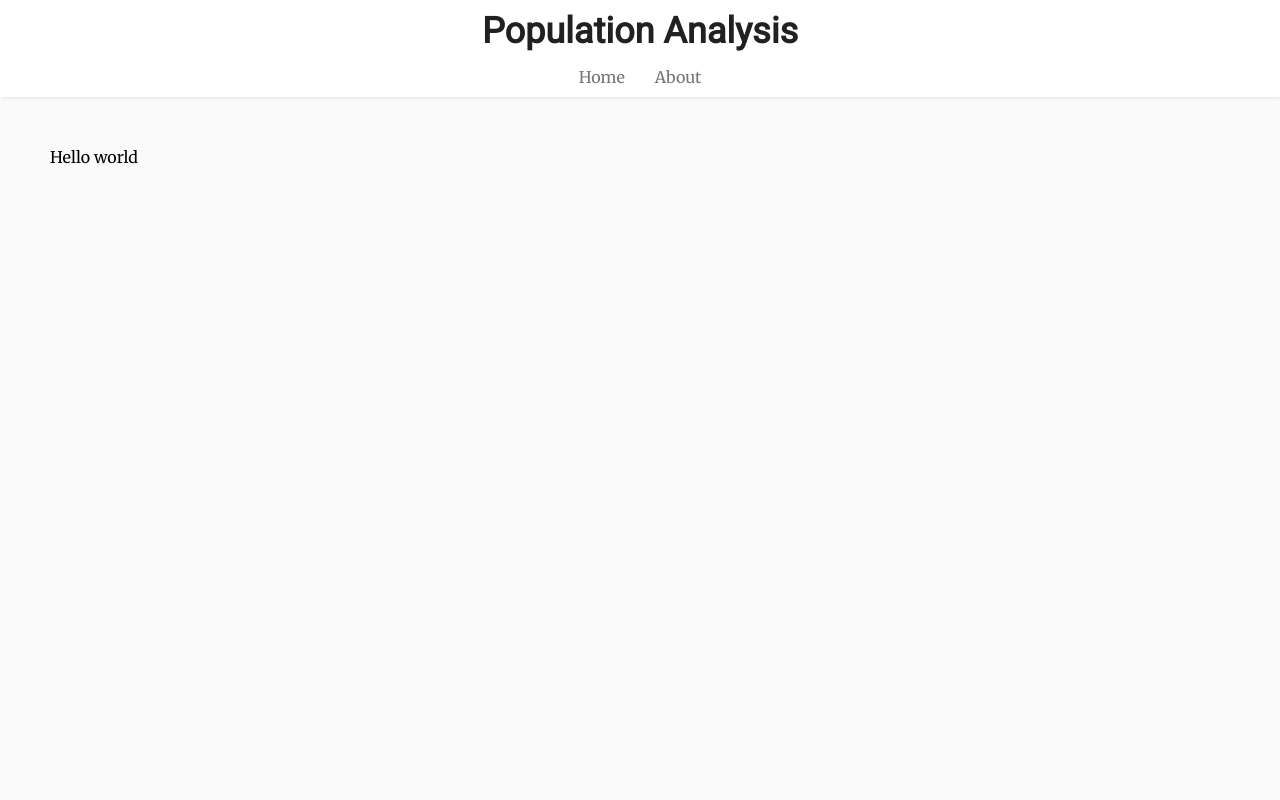
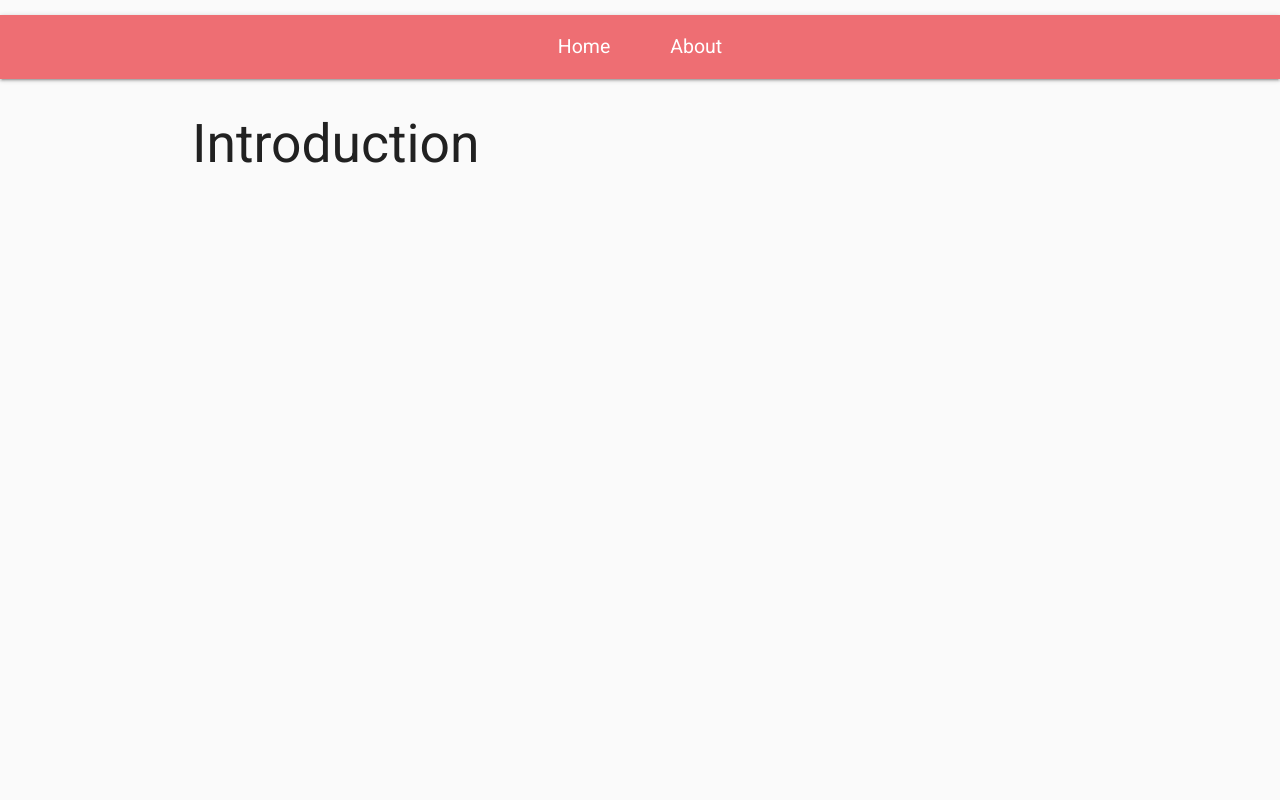
Before and after one commit to woojiahao/pds-analysis, a Flask app: page / in a window 1280 px wide. Run offline with Flask 2, Linux system fonts and the light colour scheme.

Commit message:
switched to using materialize to style the page

```diff
--- a/app/static/css/styles.css
+++ b/app/static/css/styles.css
@@ -1,4 +1,3 @@
-@import url('https://fonts.googleapis.com/css?family=Merriweather');
 @import url('https://fonts.googleapis.com/css?family=Roboto');
 
 * {
@@ -10,24 +9,11 @@
 }
 
 body {
+    font-size: 16px;
     overflow-x: hidden;
     width: 100%;
     background-color: #fafafa;
-    font-family: 'Merriweather', serif;
-}
-
-header {
-    background-color: #FFFFFF;
-    padding: 10px 0;
-    color: #212121;
-    box-shadow: 2px 2px 2px #ededed;
-    margin-bottom: 50px;
-}
-
-h1.title {
     font-family: 'Roboto', sans-serif;
-    font-size: 36px;
-    text-align: center;
 }
 
 ul {
@@ -36,7 +22,7 @@ ul {
 }
 
 nav {
-    margin-top: 15px;
+    margin-top: 1rem;
 }
 
 nav > ul {
@@ -47,46 +33,19 @@ nav > ul {
     color: #757575;
 }
 
-nav > ul li:not(:last-child) {
-    margin-right: 30px;
+nav > ul li a {
+    font-size: 1.3rem;
 }
 
-nav > ul li {
-    position: relative;
+nav > ul li:not(:last-child) {
+    margin-right: 2rem;
 }
-
-nav > ul li::before {
-    position: absolute;
-    content: '';
-    left: 0;
-    right: 0;
-    height: 3px;
-    background-color: #2196F3;
-    bottom: -5px;
-    transform: scaleY(0);
-    transform-origin: bottom;
-    transition: all 0.3s ease;
-}
-
-nav > ul li:hover {
-    cursor: pointer;
-    color: #2196F3;
-}
-
-nav > ul li:hover::before {
-    transform: scaleY(1);
-}
-
 a {
     text-decoration: none;
     text-decoration-color: inherit;
     color: inherit;
 }
 
-div.content {
-    margin: 0 50px;
-}
-
 .about a {
     color: #1565C0;
     text-decoration: underline;
--- a/app/templates/about.html
+++ b/app/templates/about.html
@@ -1,6 +1,7 @@
 {% extends 'base.html' %}
 {% block content %}
-<div class="content about">
+<div class="container about">
+	<h2>About</h2>
     <p>This website is created by Woo Jia Hao as part of a data science project.</p> <br>
     <p><b>Projects:</b> <a href="https://github.com/woojiahao">Github</a></p><br>
     <p><b>Blog:</b> <a href="https://woojiahao.github.io/blog" >A Programmer's Perspective</a></p>
--- a/app/templates/base.html
+++ b/app/templates/base.html
@@ -3,19 +3,19 @@
 	<meta charset="UTF-8">
 	<title>Population Analysis | {{ page }}</title>
 	<link rel="stylesheet" type="text/css" href="{{ url_for('static', filename='css/styles.css') }}"/>
+	<link rel="stylesheet" href="https://cdnjs.cloudflare.com/ajax/libs/materialize/1.0.0-rc.2/css/materialize.min.css">
 </head>
 <body>
-<header>
-	<h1 class="title">Population Analysis</h1>
 <nav>
 	<ul>
 		<li><a href="{{ url_for('home') }}">Home</a></li>
 		<li><a href="{{ url_for('about') }}">About</a></li>
 	</ul>
 </nav>
-</header>
 
 {% block content %}
 {% endblock %}
+
+<script src="https://cdnjs.cloudflare.com/ajax/libs/materialize/1.0.0-rc.2/js/materialize.min.js"></script>
 </body>
 </html>
--- a/app/templates/home.html
+++ b/app/templates/home.html
@@ -1,6 +1,6 @@
 {% extends 'base.html' %}
 {% block content %}
-<div class="content">
-    <p>Hello world</p>
+<div class="container">
+    <h2>Introduction</h2>
 </div>
 {% endblock %}
```
Lines whose indentation alone changed are shown as unchanged.
